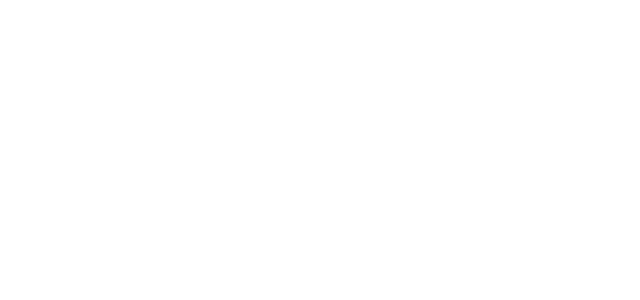
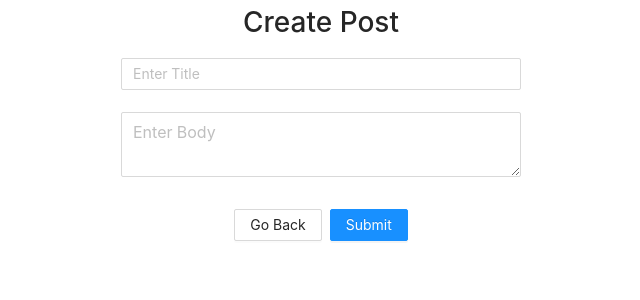
Before and after one commit to orenkole/saumitra-redux-toolkit, a React (Create React App) app in the folder crud-api-toolkit/: page /createPost in a window 1280 px wide. Shown: the top 300 px of the page, without its empty margins (319-959 px from the left). Built offline with nearby package versions, Linux system fonts and the light colour scheme.

Commit message:
Dispatch POST createAsyncThunk action

```diff
--- a/crud-api-toolkit/src/UserPost/CreatePost.js
+++ b/crud-api-toolkit/src/UserPost/CreatePost.js
@@ -1,9 +1,74 @@
-import React from 'react';
+import React, { useState } from "react";
+import { Input, Button, Card, Space } from "antd";
+import { useSelector, useDispatch } from "react-redux";
+import { useNavigate } from "react-router-dom";
+import { createPost } from "../redux/features/postSlice";
+import LoadingCard from "./LoadingCard";
 
 const CreatePost = () => {
+  const [values, setValues] = useState({ title: "", body: "" });
+  const { post, loading } = useSelector((state) => ({ ...state.app }));
+  const [showPost, setShowPost] = useState(false);
+  const { title, body } = values;
+  const dispatch = useDispatch();
+  const navigate = useNavigate();
+
+  const handleSubmit = (e) => {
+    e.preventDefault();
+    dispatch(createPost({ values }));
+    setValues({ title: "", body: "" });
+    setShowPost(true);
+  };
+
+  const showPostBlog = () => {
+    return (
+      <>
+        {loading ? (
+          <LoadingCard count={1} />
+        ) : (
+          <div className="site-card-border-less-wrapper">
+            <Card type="inner" title={post[0].title}>
+              <p>User Id: {post[0].id}</p>
+              <span>{post[0].body}</span>
+            </Card>
+          </div>
+        )}
+      </>
+    );
+  };
   return (
     <div>
-
+      <form onSubmit={handleSubmit}>
+        <h1>Create Post</h1>
+        <Input
+          placeholder="Enter Title"
+          type="text"
+          onChange={(e) => setValues({ ...values, title: e.target.value })}
+          value={title}
+          style={{ width: "400px" }}
+        />
+        <br />
+        <br />
+        <Input.TextArea
+          placeholder="Enter Body"
+          type="text"
+          onChange={(e) => setValues({ ...values, body: e.target.value })}
+          value={body}
+          style={{ width: "400px" }}
+          size="large"
+        />
+        <br />
+        <br />
+        <Space style={{ margin: 10 }}>
+          <Button onClick={() => navigate("/")}>Go Back</Button>
+          <Button type="primary" htmlType="submit">
+            Submit
+          </Button>
+        </Space>
+      </form>
+      <br />
+      <br />
+      {showPost && <div>{showPostBlog()}</div>}
     </div>
   );
 };
--- a/crud-api-toolkit/src/redux/features/postSlice.js
+++ b/crud-api-toolkit/src/redux/features/postSlice.js
@@ -14,6 +14,24 @@ export const deletePost = createAsyncThunk(
   async ({id}) =>{
     return fetch(`https://jsonplaceholder.typicode.com/posts/${id}`, {
       method: "DELETE"
+    })
+      .then(res => res.json());
+  }
+)
+
+export const createPost = createAsyncThunk(
+  "post/createPost",
+  async ({values}) =>{
+    return fetch(`https://jsonplaceholder.typicode.com/posts/`, {
+      method: "POST",
+      headers: {
+        Accept: "application/json",
+        "Content-type": "application/json"
+      },
+      body: JSON.stringify({
+        title: values.title,
+        body: values.body
+      })
     })
       .then(res => res.json());
   }
@@ -48,6 +66,17 @@ const postSlice = createSlice({
     [deletePost.rejected]: (state, action) => {
       state.loading = false;
       state.error = action.payload;
+    },
+    [createPost.pending]: (state, action) => {
+      state.loading = true
+    },
+    [createPost.fulfilled]: (state, action) => {
+      state.loading = false;
+      state.post = [action.payload];
+    },
+    [createPost.rejected]: (state, action) => {
+      state.loading = false;
+      state.error = action.payload;
     }
   }
 })
```
Also changed, not shown: 1 other file (tests, documents, lock files or other folders).
